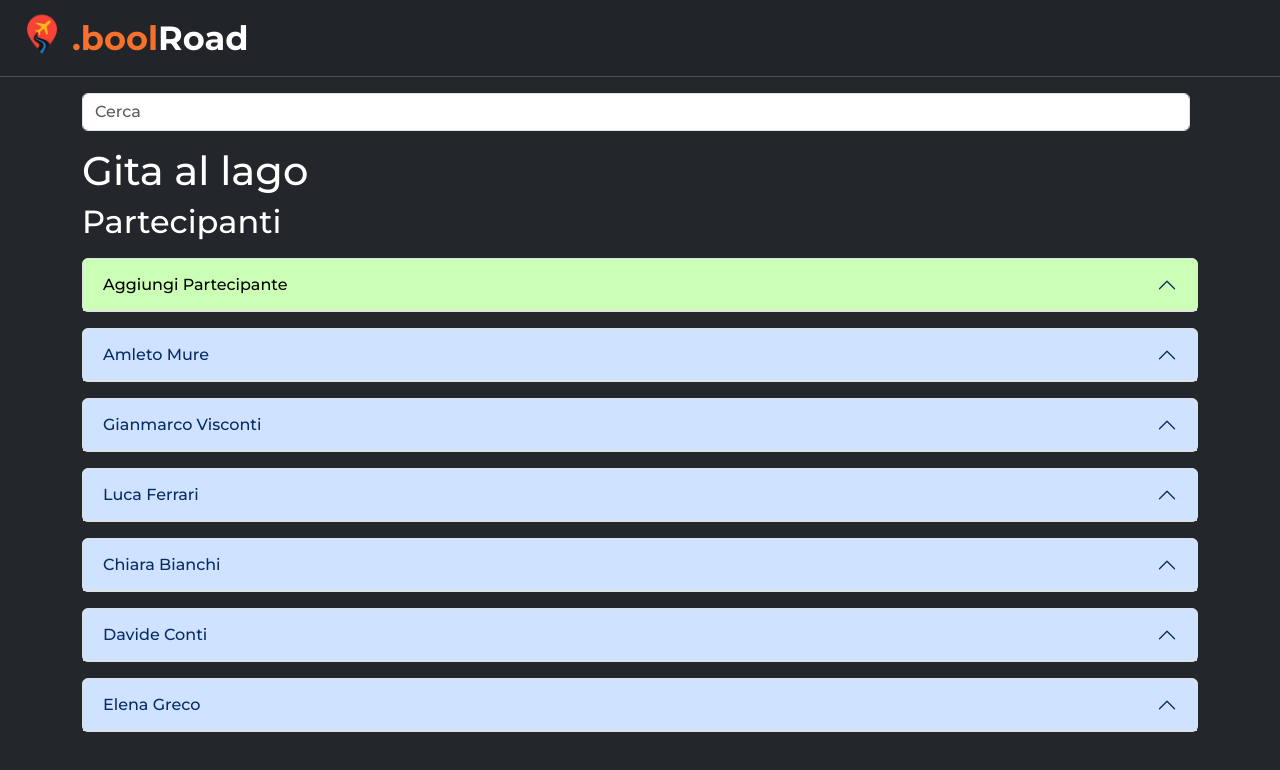
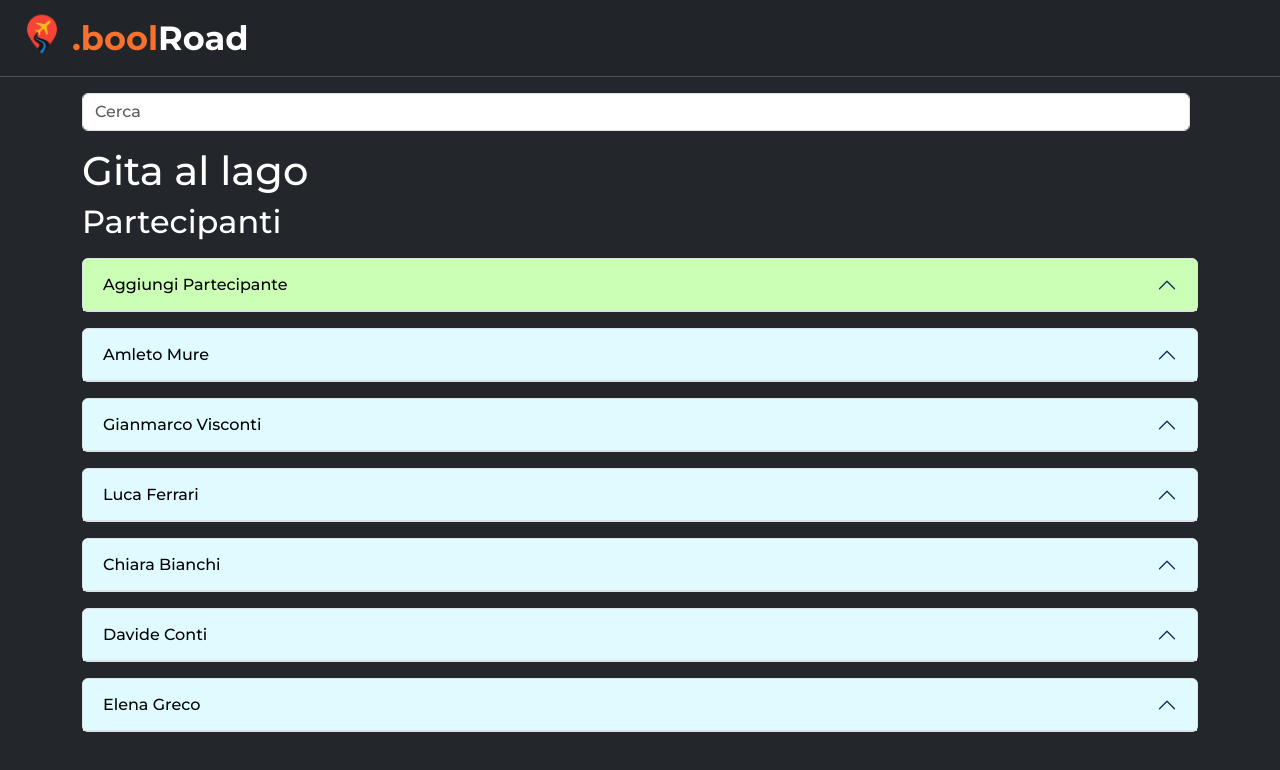
Before and after one commit to Johnnyfromtheblock4/boolroad, a React (Vite) app: page /trips/1 in a window 1280 px wide. Shown: the top 770 px of the page. Built offline with nearby package versions, Linux system fonts and the light colour scheme.

Commit message:
upd: accordion::after and bg-colors

```diff
--- a/src/components/NewPartecipantForm.jsx
+++ b/src/components/NewPartecipantForm.jsx
@@ -9,7 +9,9 @@ const NewPartecipantForm = () => {
 				<div className="accordion-item">
 					<h2 className="accordion-header">
 						<button
-							className="accordion-button"
+							className={`accordion-button ${
+								activeForm === true ? "collapsed" : ""
+							}`}
 							type="button"
 							onClick={() => setActiveForm(!activeForm)}
 						>
--- a/src/components/NewTripForm.jsx
+++ b/src/components/NewTripForm.jsx
@@ -9,7 +9,9 @@ const NewTripForm = () => {
 				<div className="accordion-item">
 					<h2 className="accordion-header">
 						<button
-							className="accordion-button"
+							className={`accordion-button ${
+								activeForm === true ? "collapsed" : ""
+							}`}
 							type="button"
 							onClick={() => setActiveForm(!activeForm)}
 						>
--- a/src/components/ParticipantCard.jsx
+++ b/src/components/ParticipantCard.jsx
@@ -13,13 +13,15 @@ const ParticipantCard = ({ participants }) => {
 			{participants.map((participant) => (
 				<div
 					key={participant.participantId}
-					className="accordion my-3"
+					className="accordion participants-accordion my-3"
 					id={`accordion-${participant.participantId}`}
 				>
 					<div className="accordion-item">
 						<h2 className="accordion-header">
 							<button
-								className="accordion-button"
+								className={`accordion-button ${
+									activeId === participant.participantId ? "collapsed" : ""
+								}`}
 								type="button"
 								onClick={() =>
 									setActiveId(
--- a/src/index.css
+++ b/src/index.css
@@ -27,11 +27,14 @@ p {
 	font-weight: 600;
 }
 
-
-
 /* accordions */
 
-.new-form .accordion-button:not(.collapsed) {
+.new-form .accordion-button {
 	background-color: #cbffb6;
 	color: black;
 }
+
+.participants-accordion .accordion-button {
+	background-color: #dffbff;
+	color: black;
+}
```
